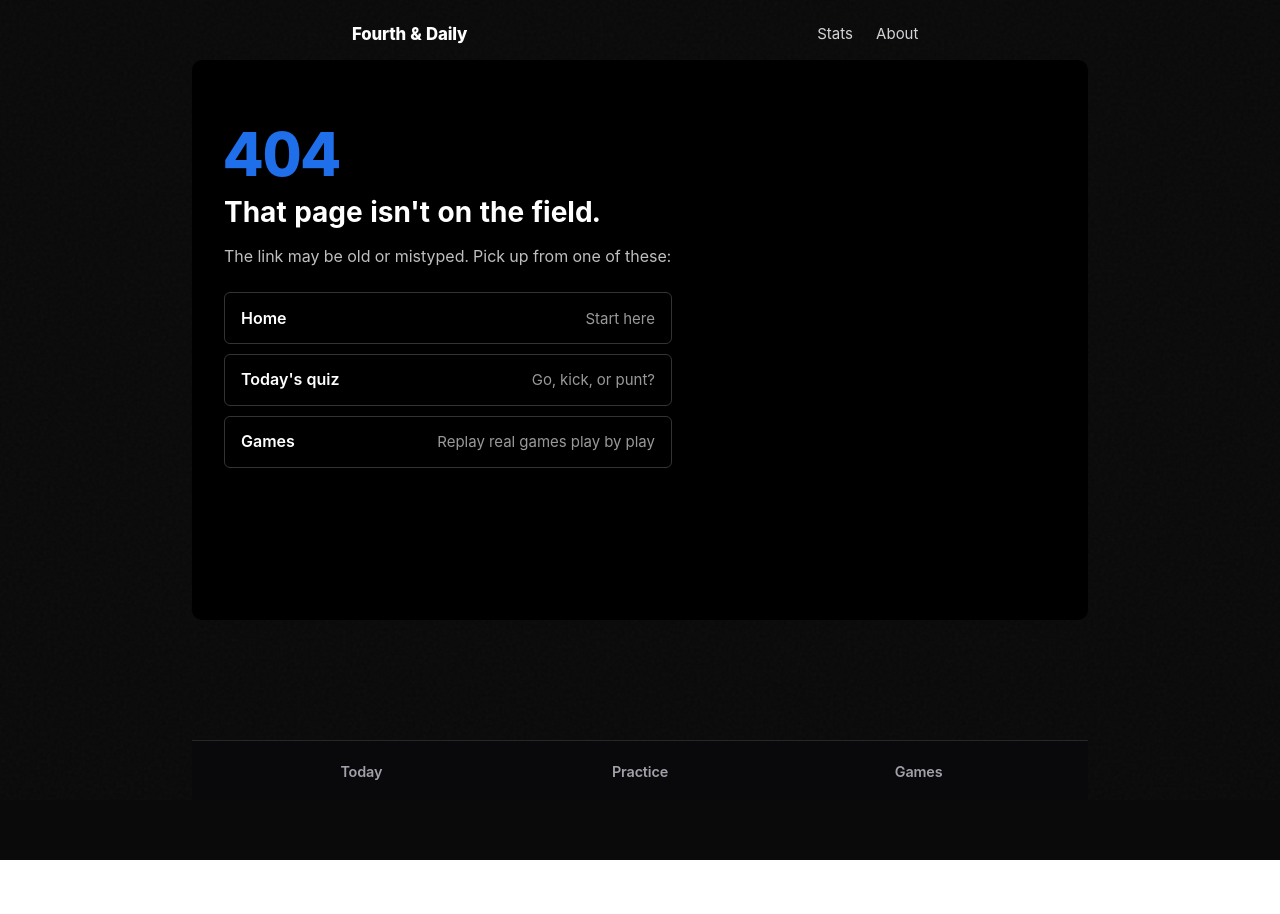
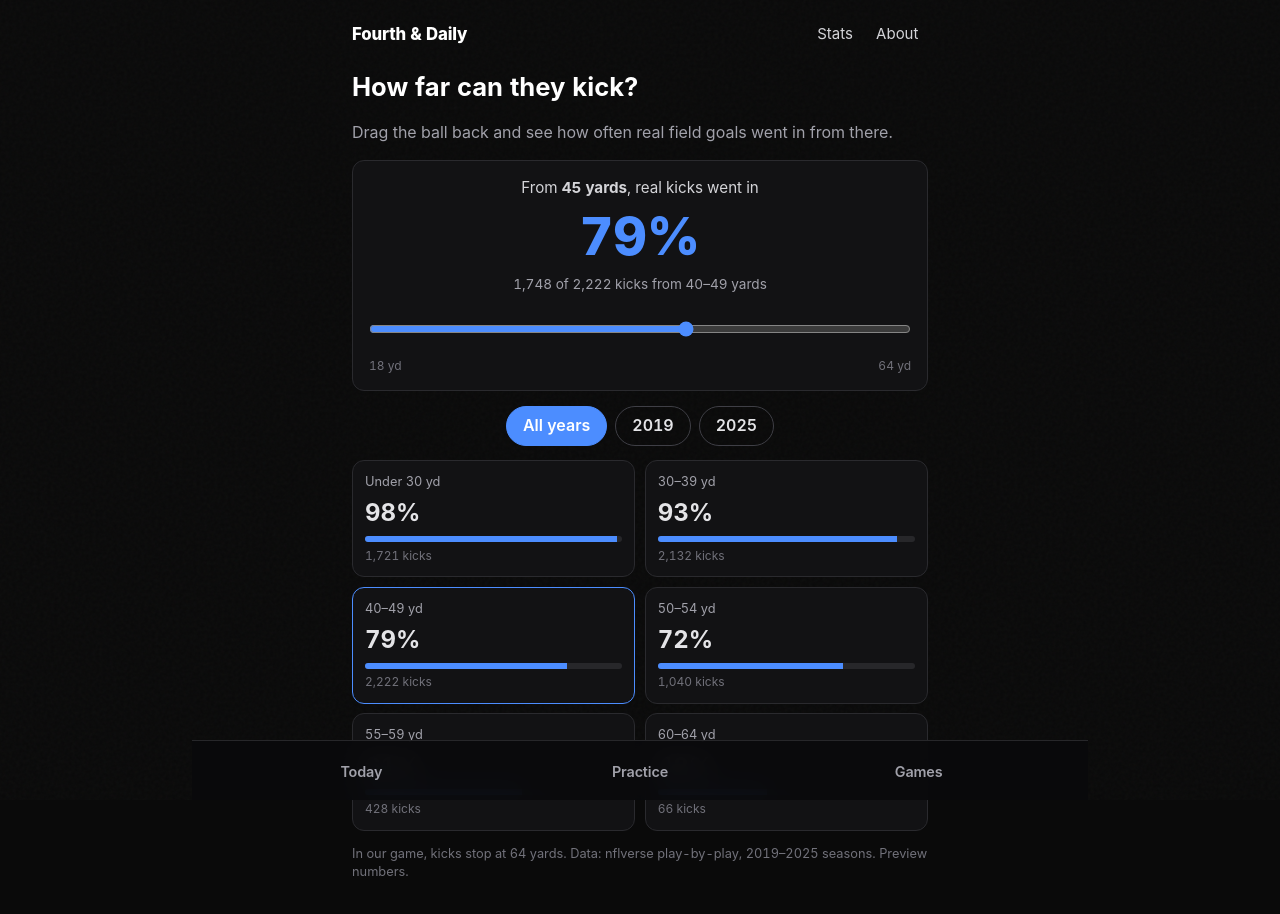
Before and after one commit to nmpy7knjd8-code/nfl-analytics-simulator, a Next.js app in the folder frontend/: page /kicks in a window 1280 px wide. Before the commit this address had no page. Shown: the top 914 px of the page. Before the commit the page ends 860 px from the top, so only its background shows below. Built offline with nearby package versions, Linux system fonts and the light colour scheme.

Commit message:
A4: kick bands page (/kicks) with field-goal range slider, 2019/2025 toggle, stub fg_rates.json

```diff
--- a/frontend/app/globals.css
+++ b/frontend/app/globals.css
@@ -1732,3 +1732,26 @@ body { font-variant-numeric: tabular-nums; }
 /* QA 0116 U4: self-hosted logos on the games list and game header. */
 .team-logo{display:inline-block;vertical-align:middle;object-fit:contain;margin-right:2px}
 .team-logo-plate{background:rgba(255,255,255,.9);border-radius:50%;padding:2px;box-shadow:0 0 0 1px rgba(0,0,0,.08)}
+
+/* —— A4 kick bands —— */
+.kb-h1 { font-size: 1.6rem; margin: 0; }
+.kb-lede { margin: 0; color: #a1a1aa; }
+.kb { display: grid; gap: 0.9rem; }
+.kb-hero { text-align: center; }
+.kb-q { font-size: 0.95rem; color: #d4d4d8; }
+.kb-big { font-size: 3.25rem; font-weight: 800; line-height: 1; color: var(--color-blue); font-variant-numeric: tabular-nums; }
+.kb-sub { font-size: 0.85rem; color: #a1a1aa; min-height: 1.2em; }
+.kb-range { width: 100%; height: 44px; accent-color: var(--color-blue); margin: 0; }
+.kb-ends { display: flex; justify-content: space-between; font-size: 0.75rem; color: #71717a; margin-top: -0.4rem; }
+.kb-toggle { display: flex; gap: 0.5rem; justify-content: center; }
+.kb-pill { min-height: 40px; padding: 0 1rem; border-radius: 999px; border: 1px solid #3f3f46; background: transparent; color: #e4e4e7; font: inherit; font-weight: 600; cursor: pointer; }
+.kb-pill.is-on { border-color: var(--color-blue); background: var(--color-blue); color: #fff; }
+.kb-grid { list-style: none; margin: 0; padding: 0; display: grid; grid-template-columns: repeat(2, minmax(0, 1fr)); gap: 0.6rem; }
+.kb-tile button { width: 100%; display: grid; gap: 0.3rem; text-align: left; padding: 0.75rem; border-radius: 12px; border: 1px solid #2a2a2e; background: #121214; color: #e4e4e7; font: inherit; cursor: pointer; }
+.kb-tile.is-on button { border-color: var(--color-blue); }
+.kb-tile-yd { font-size: 0.8rem; color: #a1a1aa; }
+.kb-tile-pct { font-size: 1.5rem; font-weight: 700; font-variant-numeric: tabular-nums; }
+.kb-bar { height: 6px; border-radius: 3px; background: #27272a; overflow: hidden; }
+.kb-bar span { display: block; height: 100%; background: var(--color-blue); }
+.kb-tile-n { font-size: 0.75rem; color: #71717a; }
+.kb-note { margin: 0; font-size: 0.8rem; color: #71717a; }
--- /dev/null
+++ b/frontend/app/kicks/page.tsx
@@ -0,0 +1,13 @@
+import { KickBands } from "../../components/KickBands";
+
+export const metadata = { title: "How far can they kick? · Fourth & Daily" };
+
+export default function KicksPage() {
+  return (
+    <main className="fd-page" id="main">
+      <h1 className="kb-h1">How far can they kick?</h1>
+      <p className="kb-lede">Drag the ball back and see how often real field goals went in from there.</p>
+      <KickBands />
+    </main>
+  );
+}
--- /dev/null
+++ b/frontend/components/KickBands.tsx
@@ -0,0 +1,67 @@
+"use client";
+
+import { useState } from "react";
+import { fgRates, bandsFor, bandIndexFor, bandLabel, FG_MAX_YARDS, FG_MIN_YARDS } from "../lib/fgRates";
+
+const pctText = (p: number | null) => (p === null ? "—" : `${Math.round(p)}%`);
+
+export function KickBands() {
+  const [season, setSeason] = useState<string>("all");
+  const [yards, setYards] = useState(45);
+  const bands = bandsFor(fgRates, season);
+  const active = bandIndexFor(fgRates, yards);
+  const cur = bands[active];
+  const options = ["all", ...fgRates.seasons.map(String)];
+
+  return (
+    <div className="kb">
+      <section className="fd-card kb-hero" aria-live="polite">
+        <label htmlFor="kb-yards" className="kb-q">
+          From <strong>{yards} yards</strong>, real kicks went in
+        </label>
+        <div className="kb-big">{pctText(cur?.pct ?? null)}</div>
+        <div className="kb-sub">
+          {cur ? `${cur.made.toLocaleString()} of ${cur.tries.toLocaleString()} kicks from ${bandLabel(cur).toLowerCase()} yards` : ""}
+          {cur?.few ? " · few kicks, rough number" : ""}
+        </div>
+        <input
+          id="kb-yards"
+          className="kb-range"
+          type="range"
+          min={FG_MIN_YARDS}
+          max={FG_MAX_YARDS}
+          step={1}
+          value={yards}
+          onChange={(e) => setYards(Number(e.target.value))}
+        />
+        <div className="kb-ends"><span>{FG_MIN_YARDS} yd</span><span>{FG_MAX_YARDS} yd</span></div>
+      </section>
+
+      <div className="kb-toggle" role="group" aria-label="Season">
+        {options.map((o) => (
+          <button key={o} type="button" className={`kb-pill${season === o ? " is-on" : ""}`} aria-pressed={season === o} onClick={() => setSeason(o)}>
+            {o === "all" ? "All years" : o}
+          </button>
+        ))}
+      </div>
+
+      <ul className="kb-grid">
+        {bands.map((b, i) => (
+          <li key={b.id} className={`kb-tile${i === active ? " is-on" : ""}`}>
+            <button type="button" onClick={() => setYards(Math.max(b.min, FG_MIN_YARDS))} aria-label={`${bandLabel(b)} yards: ${pctText(b.pct)} made`}>
+              <span className="kb-tile-yd">{bandLabel(b)} yd</span>
+              <span className="kb-tile-pct">{pctText(b.pct)}</span>
+              <span className="kb-bar"><span style={{ width: `${b.pct ?? 0}%` }} /></span>
+              <span className="kb-tile-n">{b.few ? "few kicks" : `${b.tries.toLocaleString()} kicks`}</span>
+            </button>
+          </li>
+        ))}
+      </ul>
+
+      <p className="kb-note">
+        In our game, kicks stop at {FG_MAX_YARDS} yards. Data: nflverse play-by-play, {fgRates.seasons[0]}–{fgRates.seasons[fgRates.seasons.length - 1]} seasons.
+        {fgRates.stub ? " Preview numbers." : ""}
+      </p>
+    </div>
+  );
+}
--- /dev/null
+++ b/frontend/lib/fgRates.ts
@@ -0,0 +1,41 @@
+import raw from "./site/fg_rates.json";
+
+/** One distance band. Bands are inclusive and never go past maxYards (64). */
+export type FgBand = { id: string; min: number; max: number };
+/** [tries, made] per band, same order as `bands`. */
+export type FgCount = [tries: number, made: number];
+export type FgRatesFile = {
+  schema: "fg_rates/v1";
+  stub?: boolean;
+  source: string;
+  builtAt: string;
+  seasons: number[];
+  maxYards: 64;
+  fewKicksBelow: number;
+  bands: FgBand[];
+  /** Keys: "all" (every season in the data) and one per season, e.g. "2019". */
+  rates: Record<string, FgCount[]>;
+};
+
+export const fgRates = raw as unknown as FgRatesFile;
+export const FG_MAX_YARDS = 64;
+export const FG_MIN_YARDS = 18;
+
+export type BandView = FgBand & { tries: number; made: number; pct: number | null; few: boolean };
+
+export function bandsFor(file: FgRatesFile, key: string): BandView[] {
+  const counts = file.rates[key] ?? [];
+  return file.bands.map((b, i) => {
+    const [tries, made] = counts[i] ?? [0, 0];
+    return { ...b, tries, made, pct: tries ? (100 * made) / tries : null, few: tries < file.fewKicksBelow };
+  });
+}
+
+export function bandIndexFor(file: FgRatesFile, yards: number): number {
+  const y = Math.min(Math.max(yards, FG_MIN_YARDS), FG_MAX_YARDS);
+  return file.bands.findIndex((b) => y >= b.min && y <= b.max);
+}
+
+export function bandLabel(b: FgBand): string {
+  return b.min === 0 ? `Under ${b.max + 1}` : `${b.min}–${b.max}`;
+}
--- /dev/null
+++ b/frontend/lib/site/fg_rates.json
@@ -0,0 +1,22 @@
+{
+  "schema": "fg_rates/v1",
+  "stub": true,
+  "source": "nflverse play-by-play (CC BY 4.0): play_type == 'field_goal', kick_distance, field_goal_result, season",
+  "builtAt": "2026-10-28",
+  "seasons": [2019, 2025],
+  "maxYards": 64,
+  "fewKicksBelow": 30,
+  "bands": [
+    { "id": "under-30", "min": 0, "max": 29 },
+    { "id": "30-39", "min": 30, "max": 39 },
+    { "id": "40-49", "min": 40, "max": 49 },
+    { "id": "50-54", "min": 50, "max": 54 },
+    { "id": "55-59", "min": 55, "max": 59 },
+    { "id": "60-64", "min": 60, "max": 64 }
+  ],
+  "rates": {
+    "all": [[1721, 1685], [2132, 1985], [2222, 1748], [1040, 750], [428, 261], [66, 28]],
+    "2019": [[257, 253], [275, 251], [338, 244], [111, 69], [32, 14], [5, 2]],
+    "2025": [[221, 217], [313, 292], [328, 276], [161, 117], [94, 62], [17, 9]]
+  }
+}
--- a/frontend/package.json
+++ b/frontend/package.json
@@ -9,7 +9,7 @@
     "build:pages": "tsx scripts/check-daily-schedule.ts && tsx scripts/snapshot-daily.ts && NFL_SIM_STATIC_EXPORT=1 next build",
     "start": "next start",
     "typecheck": "tsc -p tsconfig.json --noEmit && tsc -p tsconfig.contracts.json --noEmit",
-    "test": "node --import tsx --test contracts/contracts.test.ts lib/quiz.test.ts lib/winProbability.test.ts lib/daily.test.ts lib/gameFacts.test.ts lib/clock.test.ts lib/fixtures.fg.test.ts lib/gameFileV2.test.ts lib/closeCall.test.ts lib/features.test.ts lib/teamColors.test.ts lib/teamLogos.test.ts lib/revealRow.test.ts lib/cssSanity.test.ts lib/penaltyText.test.ts lib/simpleGame.test.ts lib/endless.test.ts lib/resultPill.test.ts lib/dailySnapshot.test.ts lib/dailySchedule.test.ts lib/playFeed.test.ts lib/gamePicker.test.ts",
+    "test": "node --import tsx --test contracts/contracts.test.ts lib/quiz.test.ts lib/winProbability.test.ts lib/daily.test.ts lib/gameFacts.test.ts lib/clock.test.ts lib/fixtures.fg.test.ts lib/gameFileV2.test.ts lib/closeCall.test.ts lib/features.test.ts lib/teamColors.test.ts lib/teamLogos.test.ts lib/revealRow.test.ts lib/cssSanity.test.ts lib/penaltyText.test.ts lib/simpleGame.test.ts lib/endless.test.ts lib/resultPill.test.ts lib/dailySnapshot.test.ts lib/dailySchedule.test.ts lib/playFeed.test.ts lib/gamePicker.test.ts lib/fgRates.test.ts",
     "test:all": "npm test && npm run typecheck"
   },
   "dependencies": {
```
Also changed, not shown: 3 other files (tests, documents, lock files or other folders).
